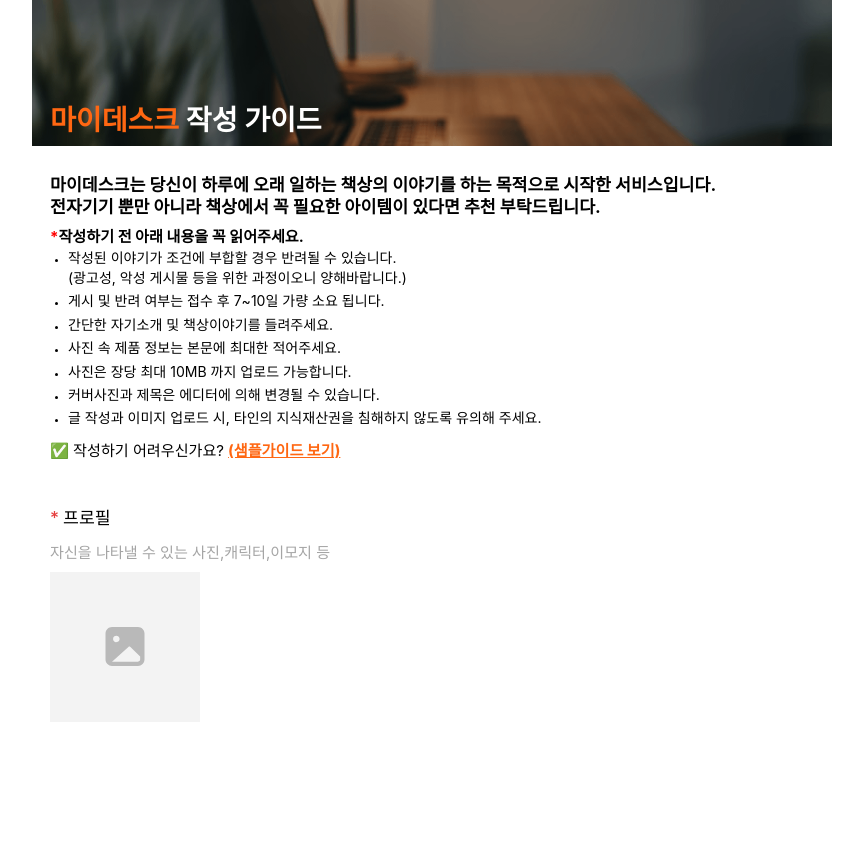
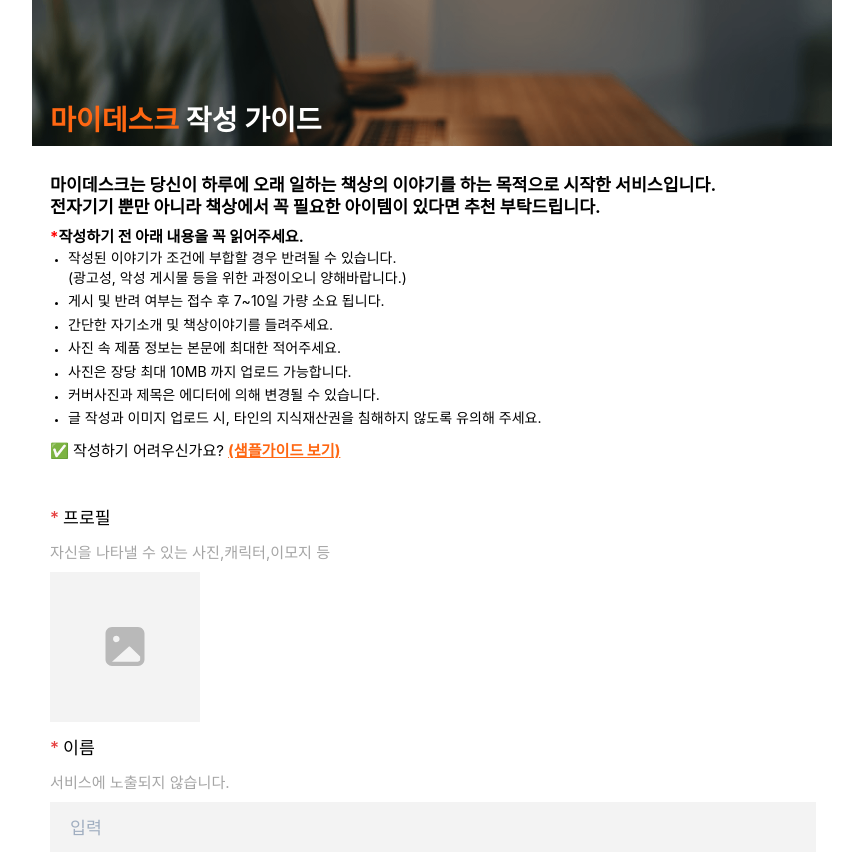
Before and after one commit to MyDeskDev/my-desk-front, a Next.js app: page /invite/desks/new in a window 1280 px wide. Shown: the whole page, without its empty margins (208-1071 px from the left). Before the commit the page ends 800 px from the top, so only its background shows below. Built offline with nearby package versions, Linux system fonts and the light colour scheme; a web font is replaced by a local one.

Commit message:
TextInput 추가

```diff
--- a/src/components/CreateDesk/InputBox.tsx
+++ b/src/components/CreateDesk/InputBox.tsx
@@ -22,7 +22,7 @@ interface Props {
 
 const InputBox = (props: Props) => {
   return (
-    <FormControl isRequired>
+    <FormControl isRequired p="5px 0">
       <Flex h="3rem" alignItems="center" justifyContent="space-between">
         <FormLabel
           htmlFor={props.for}
--- /dev/null
+++ b/src/components/CreateDesk/TextInput.tsx
@@ -0,0 +1,22 @@
+import { Input } from '@chakra-ui/react';
+
+interface Props {
+  placeholder?: string;
+}
+
+const TextInput = (props: Props) => {
+  return (
+    <Input
+      placeholder={props.placeholder}
+      h="50px"
+      p="0 20px"
+      fontSize="1.6rem"
+      lineHeight="2.4rem"
+      border="0"
+      borderRadius="0"
+      backgroundColor="#F3F3F3"
+    />
+  );
+};
+
+export default TextInput;
--- a/src/pages/invite/desks/new.tsx
+++ b/src/pages/invite/desks/new.tsx
@@ -5,6 +5,7 @@ import TitleBox from '@/components/CreateDesk/TitleBox';
 import CreateGuide from '@/components/CreateDesk/CreateGuide';
 import ImageInput from '@/components/CreateDesk/ImageInput';
 import InputBox from '@/components/CreateDesk/InputBox';
+import TextInput from '@/components/CreateDesk/TextInput';
 
 const InviteCreateDesk: NextPage = () => {
   return (
@@ -14,7 +15,7 @@ const InviteCreateDesk: NextPage = () => {
         <CreateGuide />
 
         <form>
-          <Box p="12px 16px 12px 18px">
+          <Box p="7px 16px 7px 18px">
             <InputGroup flexDir="column">
               <InputBox
                 label="프로필"
@@ -22,6 +23,13 @@ const InviteCreateDesk: NextPage = () => {
                 isRequired
               >
                 <ImageInput />
+              </InputBox>
+              <InputBox
+                label="이름"
+                helperText="서비스에 노출되지 않습니다."
+                isRequired
+              >
+                <TextInput placeholder="입력" />
               </InputBox>
             </InputGroup>
           </Box>
```
